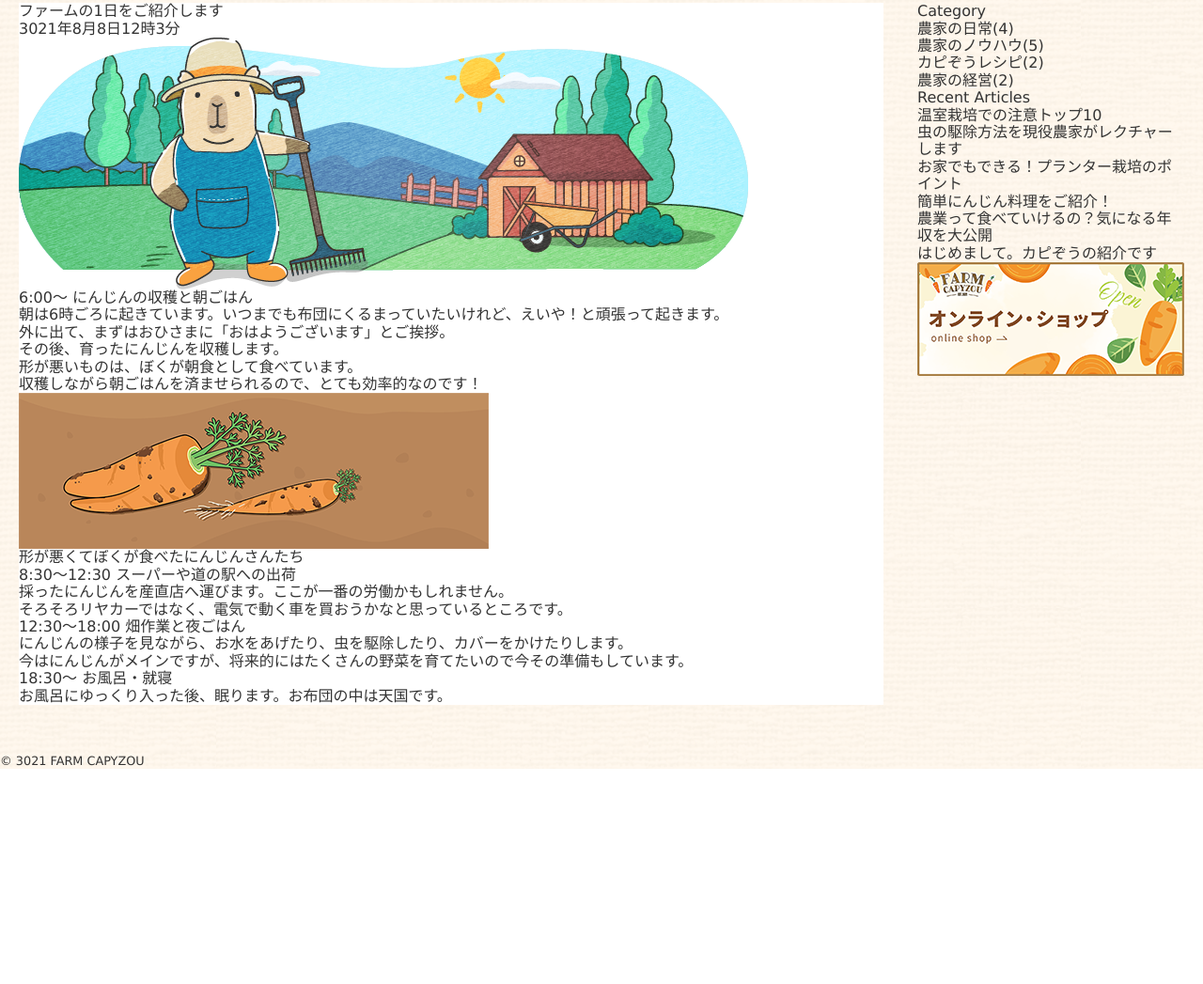
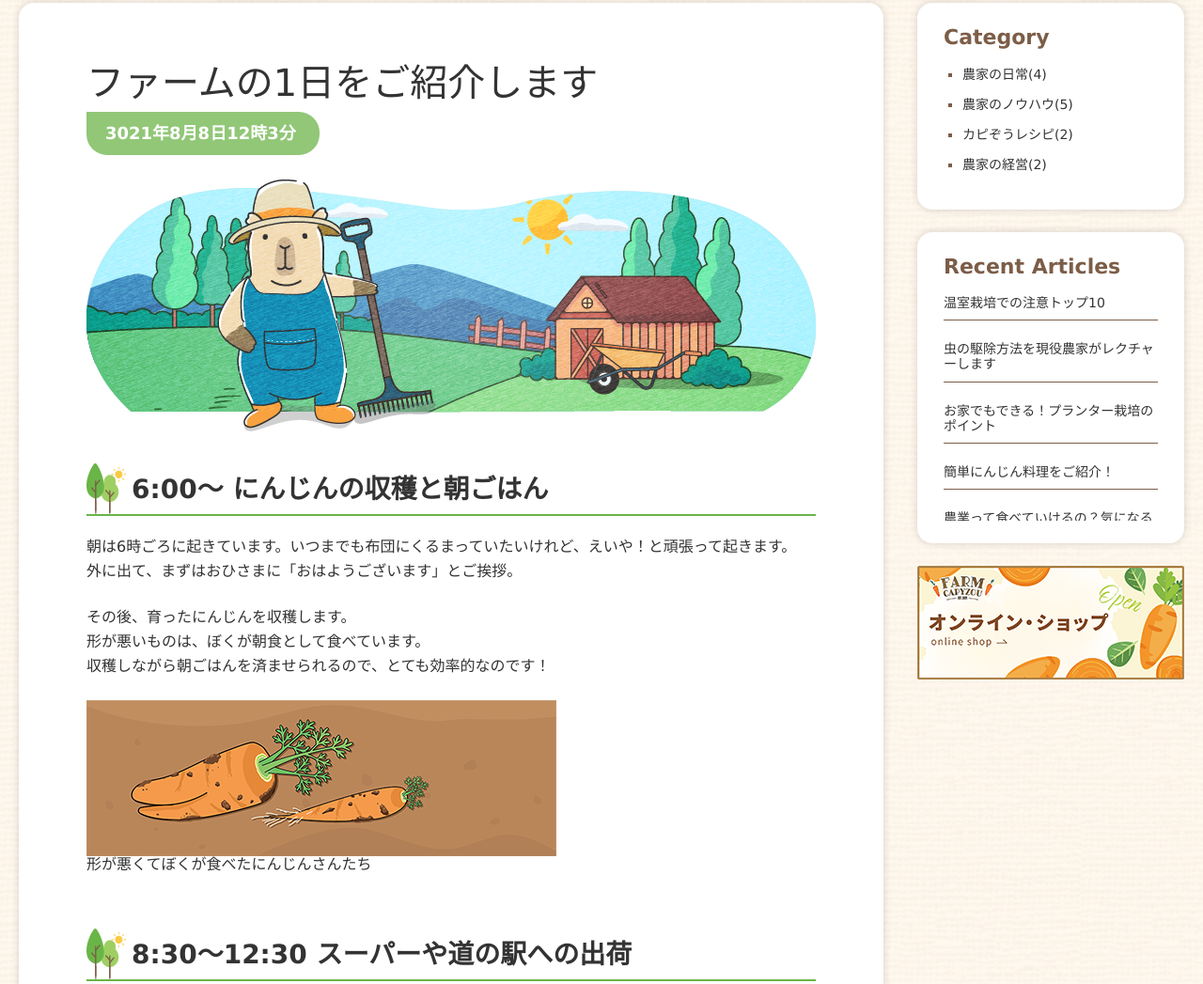
Before and after one commit to n-daira/study_HTML_CSS_JS, a plain HTML site: page 01_これだけで基本がしっかり身につく/2-ブログ記事サイト/index.html in a window 1280 px wide. Shown: the part 273-1320 px from the top of the page at 94% size. Before the commit the page ends 1091 px from the top, so only its background shows below. Drawn offline with Linux system fonts and the light colour scheme.

Commit message:
【完】part3

```diff
--- a/01_これだけで基本がしっかり身につく/2-ブログ記事サイト/css/style.css
+++ b/01_これだけで基本がしっかり身につく/2-ブログ記事サイト/css/style.css
@@ -50,8 +50,121 @@ div {
 main {
     flex-basis: 920px;
     background-color: #ffffff;
+    border-radius: 16px;
+    padding: 62px 72px 32px 72px;
+    box-shadow: 0px 0px 8px rgba(0, 0, 0, 0.16);
 }
 
+/* ■　記事メニュー */
+article h2
+{
+    font-size: 40px;
+    font-weight: 500;
+    margin-bottom: 8px;
+}
+
+article h3
+{
+    border-bottom: 2px solid #6ab547;
+    margin-bottom: 20px;
+    font-size: 28px;
+    font-weight: 600;
+    background-image: url(../images/h2_icon.png);
+    background-repeat: no-repeat;
+    background-position: left bottom;
+    padding: 20px 10px 10px 48px;
+}
+
+article section
+{
+    margin-bottom: 50px;
+}
+
+article section p
+{
+    line-height: 1.6;
+    margin-bottom: 24px;
+}
+
+time
+{
+    background-color: #91c777;
+    border-radius: 0px 22px 22px 22px;
+    font-size: 18px;
+    font-weight: bold;
+    color: #ffffff;
+    padding: 13px 25px 12px 20px;
+    display: inline-block;
+}
+
+.postdate
+{
+    margin-bottom: 26px;
+}
+
+.eyecatch
+{
+    margin-bottom: 26px;
+}
+
+/* ■　サイドメニュー */
 aside {
     flex-basis: 284px;
 }
+
+aside nav
+{
+    background-color: #ffffff;
+    border-radius: 16px;
+    box-shadow: 0px 0px 8px rgba(0, 0, 0, 0.16);
+    padding: 24px 28px;
+    margin-bottom: 24px;
+}
+
+aside nav h2
+{
+    margin-bottom: 18px;
+    font-size: 22px;
+    font-weight: bold;
+    color: #7c5d48;
+}
+
+aside nav ul
+{
+    font-size: 14px;
+}
+
+/* ■　カテゴリナビゲーション */
+.categoryNav ul li
+{
+    list-style-type: square;
+    color: #7c5d48;
+    margin: 0 0 16px 20px;
+}
+
+.categoryNav ul li a
+{
+    color: #333333;
+}
+
+/* ■最新情報ナビゲーション */
+.recentNav ul
+{
+    height: 240px;
+    overflow: hidden scroll;
+}
+
+.recentNav ul li
+{
+    border-bottom: 1px solid #7c5d48;
+    padding-bottom: 10px;
+    margin-bottom: 22px;
+}
+
+footer
+{
+    background-color: #523f2e;
+    color: #ffffff;
+    text-align: center;
+    padding: 14px 10px 20px;
+}
--- a/01_これだけで基本がしっかり身につく/2-ブログ記事サイト/index.html
+++ b/01_これだけで基本がしっかり身につく/2-ブログ記事サイト/index.html
@@ -30,11 +30,11 @@
       <main>
         <article>
           <h2>ファームの1日をご紹介します</h2>
-          <p>
+          <p class="postdate">
             <time datetime="3021-08-08T12:03">
             3021年8月8日12時3分
           </p>
-          <p>
+          <p class="eyecatch">
             <img src="images/eyecatch.png" alt="カピぞうが農園にいる絵">
           </p>
 
@@ -72,7 +72,7 @@
 
       <aside>
         <!--ローカルナビゲーション：カテゴリー-->
-        <nav>
+        <nav class="categoryNav">
           <h2>Category</h2>
           <ul>
             <li><a href="#">農家の日常(4)</a></li>
@@ -83,7 +83,7 @@
         </nav>
 
         <!--ローカルナビゲーション：最新記事-->
-        <nav>
+        <nav class="recentNav">
           <h2>Recent Articles</h2>
           <ul>
             <li><a href="#">温室栽培での注意トップ10</a></li>
```
